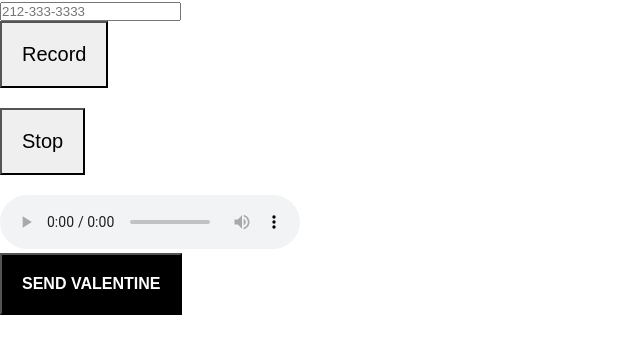
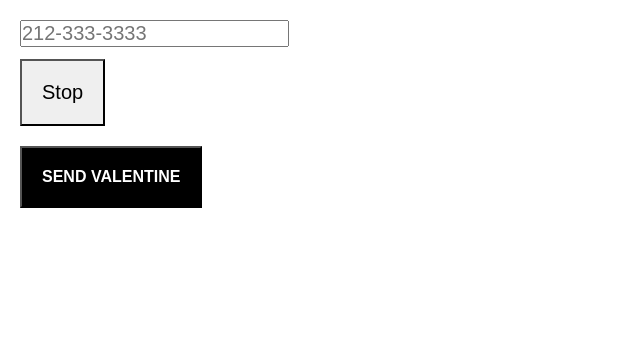
Before and after one commit to yefim/valentine-roulette, a website built with Parcel: page send.html in a window 1280 px wide. Both pictures are taken after a click on the button "Record". Shown: the whole page, without its empty margins (0-640 px from the left). Built offline with nearby package versions, Linux system fonts and the light colour scheme; no server answers.

Commit message:
Clean up states

```diff
--- a/send.html
+++ b/send.html
@@ -11,9 +11,9 @@
       <input style="display: none;" type="file" name="file">
 
       <button type="button" class="record-button">Record</button>
-      <button type="button" class="stop-button">Stop</button>
+      <button type="button" style="display: none" class="stop-button">Stop</button>
 
-      <audio controls="true"></audio>
+      <audio style="display: none" controls="true"></audio>
 
       <button type="submit" class="button">Send Valentine</button>
     </form>
--- a/send.js
+++ b/send.js
@@ -14,6 +14,9 @@ let audioContext = null;
 let recorder = null;
 
 $recordButton.addEventListener('click', async (_e) => {
+  $recordButton.style.display = 'none';
+  $stopButton.style.display = 'block';
+
   audioStream = await navigator.mediaDevices.getUserMedia({audio: true, video: false});
   audioContext = new AudioContext();
   recorder = new Recorder(
@@ -55,6 +58,8 @@ $stopButton.addEventListener('click', (_e) => {
   recorder.stop();
   recorder.exportWAV((blob) => {
     console.log('exportWAV...');
+
+    document.querySelector('audio').style.display = 'unset';
     document.querySelector('audio').src = window.URL.createObjectURL(blob);
 
     audioStream && audioStream.getTracks().forEach((track) => {
--- a/styles.scss
+++ b/styles.scss
@@ -100,6 +100,13 @@ section.share {
 }
 
 form.send {
+  padding: 20px;
+
+  input[type="tel"] {
+    font-size: 20px;
+    margin-bottom: 12px;
+  }
+
   .record-button,
   .stop-button,
   .play-button {
```
